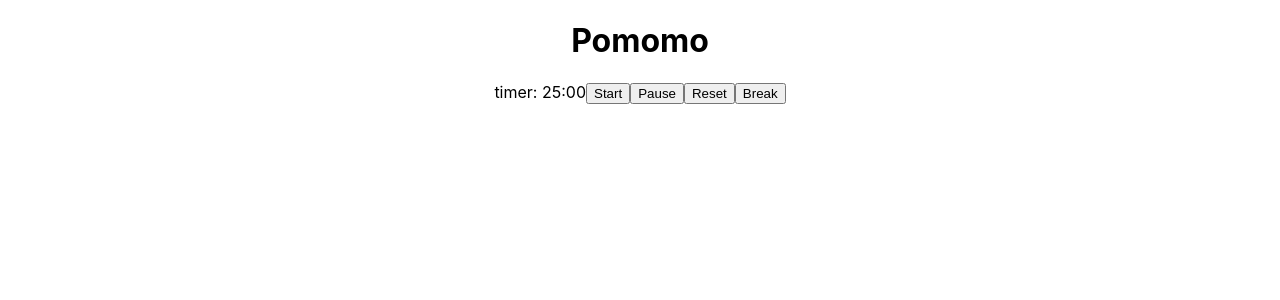
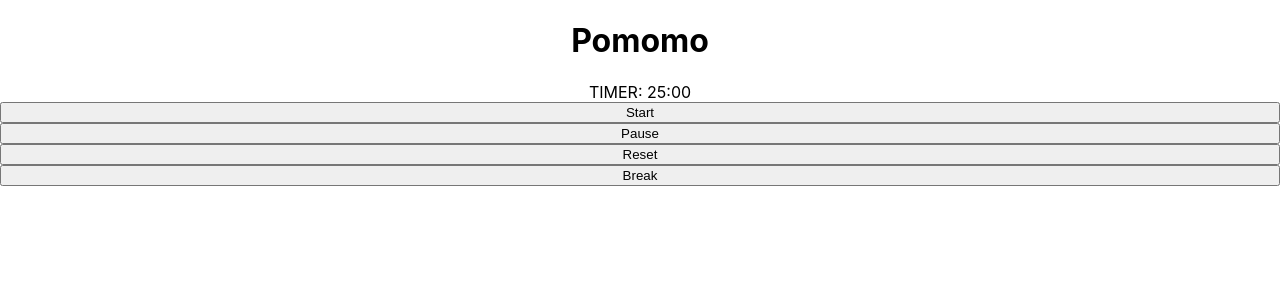
Before and after one commit to nuggetsnegin/pomo-v2, a React (Create React App) app: page / in a window 1280 px wide. Shown: the top 300 px of the page. Built offline with nearby package versions, Linux system fonts and the light colour scheme; the HTML template or start-up script is replaced by a standard one.

Commit message:
i brokemy brain

```diff
--- a/src/actions/index.tsx
+++ b/src/actions/index.tsx
@@ -1,6 +1,7 @@
 export const startTimer = () =>
   ({
     type: "START_TIMER",
+    payload: "work",
   } as const);
 
 export const pauseTimer = () =>
@@ -21,6 +22,7 @@ export const timerTick = () =>
 export const breakTimerStart = () =>
   ({
     type: "BREAK_TIMER_START",
+    payload: "break",
   } as const);
 
 export type Action =
--- a/src/container/Timer.tsx
+++ b/src/container/Timer.tsx
@@ -26,8 +26,15 @@ export default function Timer() {
   };
 
   return (
-    <div className="container">
-      {isBreakTime ? (
+    <div
+      style={{
+        display: "flex",
+        flexDirection: "column",
+        justifyContent: "space-between",
+        textTransform: "uppercase",
+      }}
+    >
+      {isBreakTime === "break" ? (
         <span>break time: {fancyTimer(breakTimer)}</span>
       ) : (
         <span>timer: {fancyTimer(timer)}</span>
@@ -36,6 +43,7 @@ export default function Timer() {
       <button onClick={() => dispatch(startTimer())}>Start</button>
       <button onClick={() => dispatch(pauseTimer())}>Pause</button>
       <button onClick={() => dispatch(resetTimer())}>Reset</button>
+
       <button onClick={() => dispatch(breakTimerStart())}>Break</button>
     </div>
   );
--- a/src/reducers/index.tsx
+++ b/src/reducers/index.tsx
@@ -9,7 +9,7 @@ const initialState = {
   isRunning: false,
   timer: 1500,
   breakTimer: 300,
-  isBreakTime: false,
+  isBreakOrWorkTime: "",
 };
 
 export type ReducerState = typeof initialState;
@@ -23,6 +23,7 @@ export default function timer(
       return {
         ...state,
         isRunning: true,
+        isBreakOrWorkTime: "work",
       };
     case "PAUSE_TIMER":
       return { ...state, isRunning: false };
@@ -31,7 +32,11 @@ export default function timer(
     case "TIMER_TICK":
       return { ...state, timer: state.timer - 1 };
     case "BREAK_TIMER_START":
-      return { ...state, timer: state.timer - 1, isBreakTime: true };
+      return {
+        ...state,
+        breakTimer: state.breakTimer - 1,
+        isBreakorWorkTime: "break",
+      };
     default:
       return state;
   }
--- a/src/sagas/index.tsx
+++ b/src/sagas/index.tsx
@@ -1,12 +1,21 @@
 import { put, delay, select, all, call } from "redux-saga/effects";
-import { getTimer, getStatus, getBreakTimer } from "../selectors";
+import {
+  getTimer,
+  getStatus,
+  getBreakTimer,
+  getIsBreakTime,
+} from "../selectors";
 
 export function* decrementWorkTimer() {
   while (true) {
-    //const currTime1r: number = yield select(getTimer); - we dont know the return type of getTimer, we're just typing currTimer
+    // only decrement your work timer if it's active
+    // and the decrement happens on TIMER_TICK
+    // same for the break timer
+    // then you can have one saga dispatching TIMER_TICK at a time
     const currTimer = getTimer(yield select()); //ts can infer return type of
     const status = getStatus(yield select());
-    if (currTimer <= 1500 && currTimer > 0 && status) {
+    const workType = getIsBreakTime(yield select());
+    if (currTimer <= 1500 && currTimer > 0 && status && workType === "work") {
       yield put({ type: "TIMER_TICK" });
     }
     yield delay(1000);
@@ -16,8 +25,8 @@ export function* decrementWorkTimer() {
 export function* decrementBreakTimer() {
   while (true) {
     const currTimer = getBreakTimer(yield select());
-    const status = getStatus(yield select());
-    if (currTimer <= 1500 && currTimer) {
+    const workType = getIsBreakTime(yield select());
+    if (currTimer <= 300 && currTimer > 0 && workType === "break") {
       yield put({ type: "TIMER_TICK" });
     }
     yield delay(1000);
@@ -25,5 +34,5 @@ export function* decrementBreakTimer() {
 }
 
 export default function* rootSaga() {
-  yield all([call(decrementWorkTimer)]);
+  yield all([call(decrementWorkTimer), call(decrementBreakTimer)]);
 }
--- a/src/selectors/index.tsx
+++ b/src/selectors/index.tsx
@@ -3,4 +3,4 @@ import { ReducerState } from "../reducers";
 export const getTimer = (state: ReducerState) => state.timer;
 export const getStatus = (state: ReducerState) => state.isRunning;
 export const getBreakTimer = (state: ReducerState) => state.breakTimer;
-export const getIsBreakTime = (state: ReducerState) => state.isBreakTime;
+export const getIsBreakTime = (state: ReducerState) => state.isBreakOrWorkTime;
```
